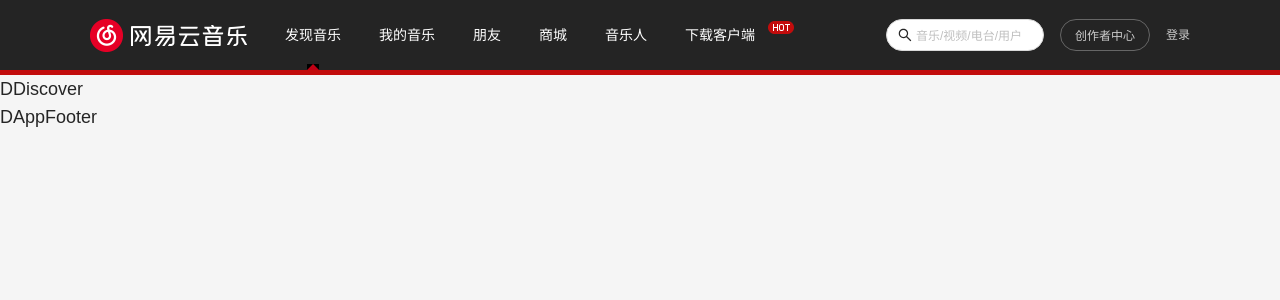
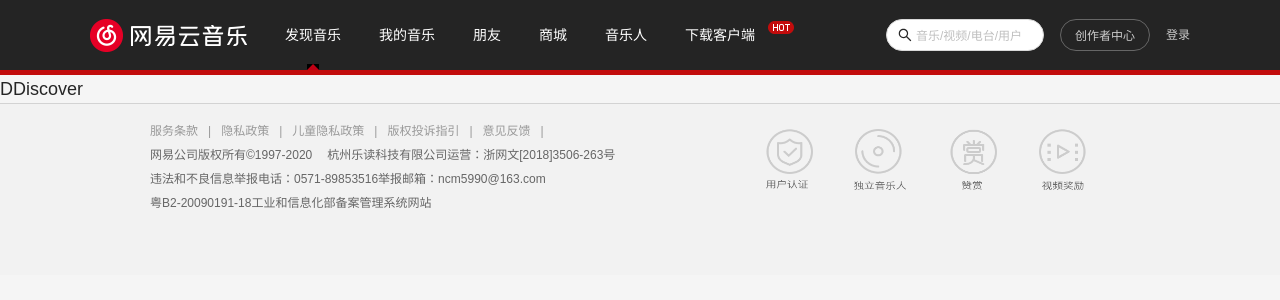
Before and after one commit to Now-Sprouting/DingMusic, a React (Create React App) app: page / in a window 1280 px wide. Shown: the top 300 px of the page. Built offline with nearby package versions, Linux system fonts and the light colour scheme.

Commit message:
Footer部分完成

```diff
--- a/src/common/local-data.js
+++ b/src/common/local-data.js
@@ -24,3 +24,39 @@
         link: "https://music.163.com/#/download"
     }
 ]
+export const footerLinks = [
+    {
+        title: "服务条款",
+        link: "https://st.music.163.com/official-terms/service"
+    },
+    {
+        title: "隐私政策",
+        link: "https://st.music.163.com/official-terms/privacy"
+    },
+    {
+        title: "儿童隐私政策",
+        link: "https://st.music.163.com/official-terms/children"
+    },
+    {
+        title: "版权投诉指引",
+        link: "https://music.163.com/st/staticdeal/complaints.html"
+    },
+    {
+        title: "意见反馈",
+        link: "#"
+    }
+]
+export const footerImages = [
+    {
+        link: "https://music.163.com/st/userbasic#/auth"
+    },
+    {
+        link: "https://music.163.com/recruit"
+    },
+    {
+        link: "https://music.163.com/web/reward"
+    },
+    {
+        link: "https://music.163.com/uservideo#/plan"
+    }
+]
--- a/src/components/app-footer/index.js
+++ b/src/components/app-footer/index.js
@@ -1,9 +1,64 @@
-import React, { memo } from 'react'
+import React, { memo, Fragment } from 'react';
 
-export default memo(function DAppFooter() {
-    return (
-        <div>
-            <h2>DAppFooter</h2>
+import { footerLinks, footerImages } from "@/common/local-data";
+
+import {
+  AppFooterWrapper,
+  FooterLeft,
+  FooterRight,
+} from './style';
+
+export default memo(function DFooter() {
+  return (
+  <AppFooterWrapper>
+    <div className="wrap-v2 content">
+      <FooterLeft className="left">
+        <div className="link">
+          {
+            footerLinks.map(item => {
+              return (
+                <Fragment key={item.title}>
+                  <a href={item.link} target="_blank" rel="noopener noreferrer">{item.title}</a>
+                  <span className="line">|</span>
+                </Fragment>
+              )
+            })
+          }
         </div>
-    )
+        <div className="copyright">
+          <span>网易公司版权所有©1997-2020</span>
+          <span>
+            杭州乐读科技有限公司运营：
+            <a href="https://p1.music.126.net/Mos9LTpl6kYt6YTutA6gjg==/109951164248627501.png" rel="noopener noreferrer" target="_blank">浙网文[2018]3506-263号</a>
+          </span>
+        </div>
+        <div className="report">
+          <span>违法和不良信息举报电话：0571-89853516</span>
+          <span>
+            举报邮箱：
+            <a href="mailto:ncm5990@163.com" target="_blank" rel="noopener noreferrer">ncm5990@163.com</a>
+          </span>
+        </div>
+        <div className="info">
+          <span>粤B2-20090191-18</span>
+          <a href="http://www.beian.miit.gov.cn/publish/query/indexFirst.action" rel="noopener noreferrer" target="_blank">
+            工业和信息化部备案管理系统网站
+          </a>
+        </div>
+      </FooterLeft>
+      <FooterRight className="right">
+        {
+          footerImages.map((item, index) => {
+            return (
+              <li className="item" key={item.link}>
+                <a className="link" href={item.link} rel="noopener noreferrer" target="_blank"> </a>
+                <span className="title">{item.title}</span>
+              </li>
+            )
+          })
+        }
+      </FooterRight>
+    </div>
+  </AppFooterWrapper>
+  )
 })
--- /dev/null
+++ b/src/components/app-footer/style.js
@@ -0,0 +1,95 @@
+import styled from 'styled-components';
+
+export const AppFooterWrapper = styled.div`
+  height: 172px;
+  background-color: #f2f2f2;
+  color: #666;
+  border-top: 1px solid #d3d3d3;
+
+  .content {
+    display: flex;
+    justify-content: space-between;
+    align-items: center;
+  }
+`
+
+export const FooterLeft = styled.div`
+  padding-top: 15px;
+  line-height: 24px;
+
+  .link {
+    a {
+      color: #999;
+    }
+
+    .line {
+      margin: 0 10px;
+      color: #999;
+    }
+  }
+
+  .copyright {
+    span {
+      margin-right: 15px;
+    }
+  }
+`
+
+export const FooterRight = styled.ul`
+  display: flex;
+
+  .item {
+    display: flex;
+    flex-direction: column;
+    align-items: center;
+    margin-right: 40px;
+
+    .link {
+      display: block;
+      width: 50px;
+      height: 45px;
+
+      background-image: url(${require("@/assets/img/sprite_footer_02.png")});
+      background-size: 110px 450px;
+    }
+
+    :nth-child(1) .link {
+      background-position: -60px -101px;
+    }
+    :nth-child(2) .link {
+      background-position: 0 0;
+    }
+    :nth-child(3) .link {
+      background-position: -60px -50px;
+    }
+    :nth-child(4) .link {
+      background-position: 0 -101px;
+    }
+
+    .title {
+      margin-top: 5px;
+      display: block;
+      width: 52px;
+      height: 10px;
+      background-image: url(${require("@/assets/img/sprite_footer_01.png")});
+      background-size: 180px 100px;
+    }
+
+    :nth-child(1) .title {
+      background-position: -1px -90px;
+    }
+    :nth-child(2) .title {
+      background-position: 0 0;
+      margin-top: 7px;
+    }
+    :nth-child(3) .title {
+      background-position: 0 -54px;
+      margin-top: 6px;
+    }
+
+    :nth-child(4) .title {
+      background-position: -1px -72px;
+      margin-top: 6px;
+    }
+  }
+`
--- a/src/components/app-header/index.js
+++ b/src/components/app-header/index.js
@@ -24,7 +24,7 @@
             <div className={"content wrap-v1"}>
                 <HeaderLeft>
                     <a href="#/" className="logo sprite_01">
-                        <div></div>
+                        网易云音乐
                     </a>
                     <div className={"headerLinks"}>
                         {
--- a/src/components/app-header/style.js
+++ b/src/components/app-header/style.js
@@ -23,6 +23,7 @@
     width: 176px;
     height: 69px;
     background-position: 0 0;
+    text-indent: -99999px;
 }
 .headerLinks {
     display:flex;
```
